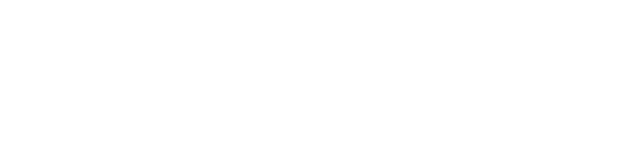
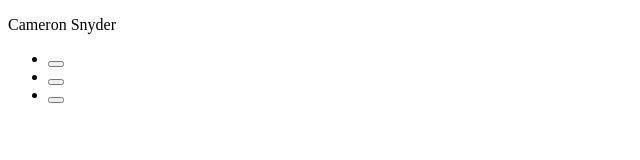
Before and after one commit to arshadows89/NYCDA_About_Me_Project, a plain HTML site: page about_me_project/indenx.html in a window 1280 px wide. Shown: the whole page, without its empty margins (0-640 px from the left). Drawn offline with Linux system fonts and the light colour scheme.

Commit message:
added header (no styling) to my index.html file

```diff
--- a/about_me_project/indenx.html
+++ b/about_me_project/indenx.html
@@ -1,3 +1,5 @@
+<!-- Need to rename indenx.html and then update the button link to it. -->
+
 <!DOCTYPE html>
 <html lang="en">
 <head>
@@ -6,6 +8,20 @@
 	<link rel="stylesheet" type="text/css" href="index.css">
 </head>
 <body>
+	<header>
+		<p class="my_name">Cameron Snyder</p>
+		<nav>
+			<ul>
+				<li><button type="button"><a href="indenx.html"></a></button></li>
+				<li><button type="button"><a href="Hobbys/Hobby.html"></a></button></li>
+				<li><button type="button"><a href="Contacts.html"></a></button></li>
+			</ul>
+		</nav>
+	</header>
+
+
+
+
 
 </body>
 </html>
```
